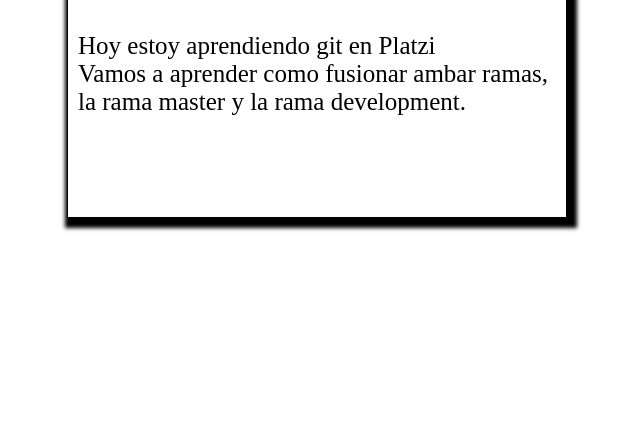
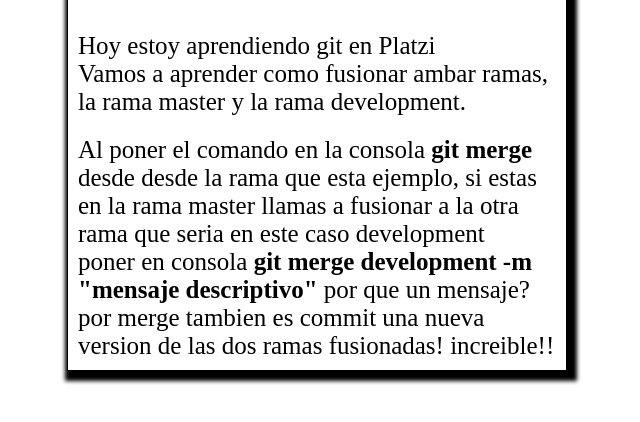
Before and after one commit to joaquinesteban/Blog-de-GiT, a plain HTML site: page Index.html in a window 1280 px wide. Shown: the part 112-534 px from the top of the page, without its empty margins (323-963 px from the left). Drawn offline with Linux system fonts and the light colour scheme.

Commit message:
Agregamos un texto adicional

```diff
--- a/Index.html
+++ b/Index.html
@@ -17,6 +17,10 @@
             <p>Hoy estoy aprendiendo git en Platzi <br>
             Vamos a aprender como fusionar ambar ramas, la rama master y la rama development.</p>
 
+            <p>Al poner el comando en la consola <b>git merge</b> <br>
+            desde desde la rama que esta ejemplo, si estas en la rama master llamas a fusionar a la otra rama que seria en este caso development <br>
+            poner en consola <b>git merge development -m "mensaje descriptivo"</b> por que un mensaje?<br>
+            por merge tambien es commit una nueva version de las dos ramas fusionadas! increible!!</p>
         </div>
     </main>
     <footer>
--- a/styles.css
+++ b/styles.css
@@ -12,7 +12,7 @@
 
 main > .container{
     width: 500px;
-    height: 300px;
+    height: auto;
     border: 1px solid black;
     box-shadow: 4px 4px 4px 6px black;
 
```
